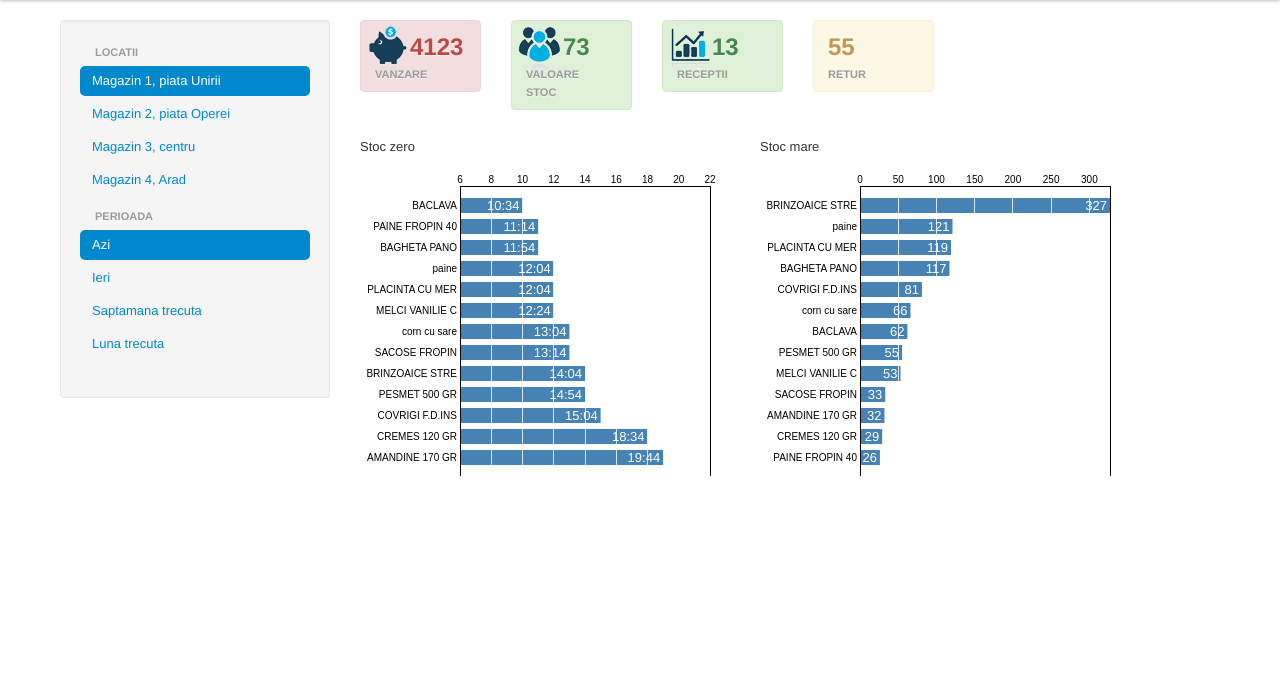
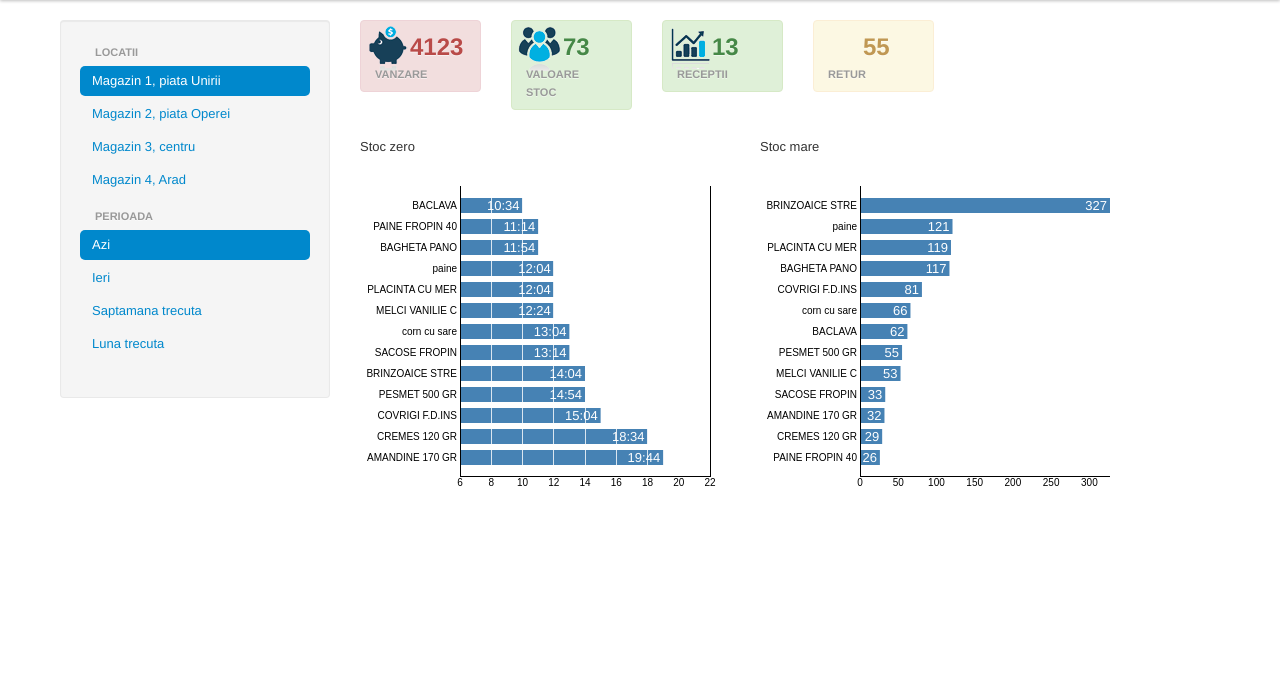
Before and after one commit to silviurusu/gesto, a Django app: template templates/stocuri.html in a window 1280 px wide. Shown: the part 40-725 px from the top of the page. Run offline with Django 3.2, Linux system fonts and the light colour scheme; the template is opened without the code that fills it, so the values that code supplies are empty.

Commit message:
grafice stoc prima versiune gata

```diff
--- a/static/js/grafice.stocuri.js
+++ b/static/js/grafice.stocuri.js
@@ -13,8 +13,13 @@ var y = d3.scale.ordinal()
 
 var xAxis = d3.svg.axis()
     .scale(x)
-    .orient("top")
+    .orient("bottom")
     .tickSize(-height);
+
+var x2Axis = d3.svg.axis()
+    .scale(x)
+    .orient("bottom")
+    .tickSize(0);
 
 var yAxis = d3.svg.axis()
     .scale(y)
@@ -66,7 +71,8 @@ d3.csv("http://localhost:8000/static/js/stoczero.json", function(data) {
         .text(function(d) { return formatTime(d.value); });
 
     svg.append("g")
-        .attr("class", "x axis")
+        .attr("class", "x bottom axis")
+        .attr("transform", "translate(0," + height + ")")
         .call(xAxis);
 
     svg.append("g")
@@ -107,8 +113,9 @@ d3.csv("http://localhost:8000/static/js/stocmare.json", function(data) {
         .text(function(d) { return d.value; });
 
     svg2.append("g")
-        .attr("class", "x axis")
-        .call(xAxis);
+        .attr("class", "bottom axis")
+        .attr("transform", "translate(0," + height + ")")
+        .call(x2Axis);
 
     svg2.append("g")
         .attr("class", "y axis")
--- a/templates/stocuri.html
+++ b/templates/stocuri.html
@@ -55,7 +55,7 @@
                     <h6>receptii</h6>
                 </div>
                 <div class="span1 table table-bordered alert">
-                    <h2>55</h2>
+                    <h2 style=" padding-left: 35px;">55</h2>
                     <h6>retur</h6>
                 </div>
             </div>
--- a/templates/vanzari.html
+++ b/templates/vanzari.html
@@ -62,7 +62,7 @@
                 <h6>vanz. medie</h6>
             </div>
             <div class="grafic span1 table table-bordered alert alert-success">
-                <h2 id="vvvv">999</h2>
+                <h2 style="padding-left: 35px;" id="vvvv">999</h2>
                 <h6>vanz. medie</h6>
             </div>
             <div class="span2 table table-bordered alert">
```
